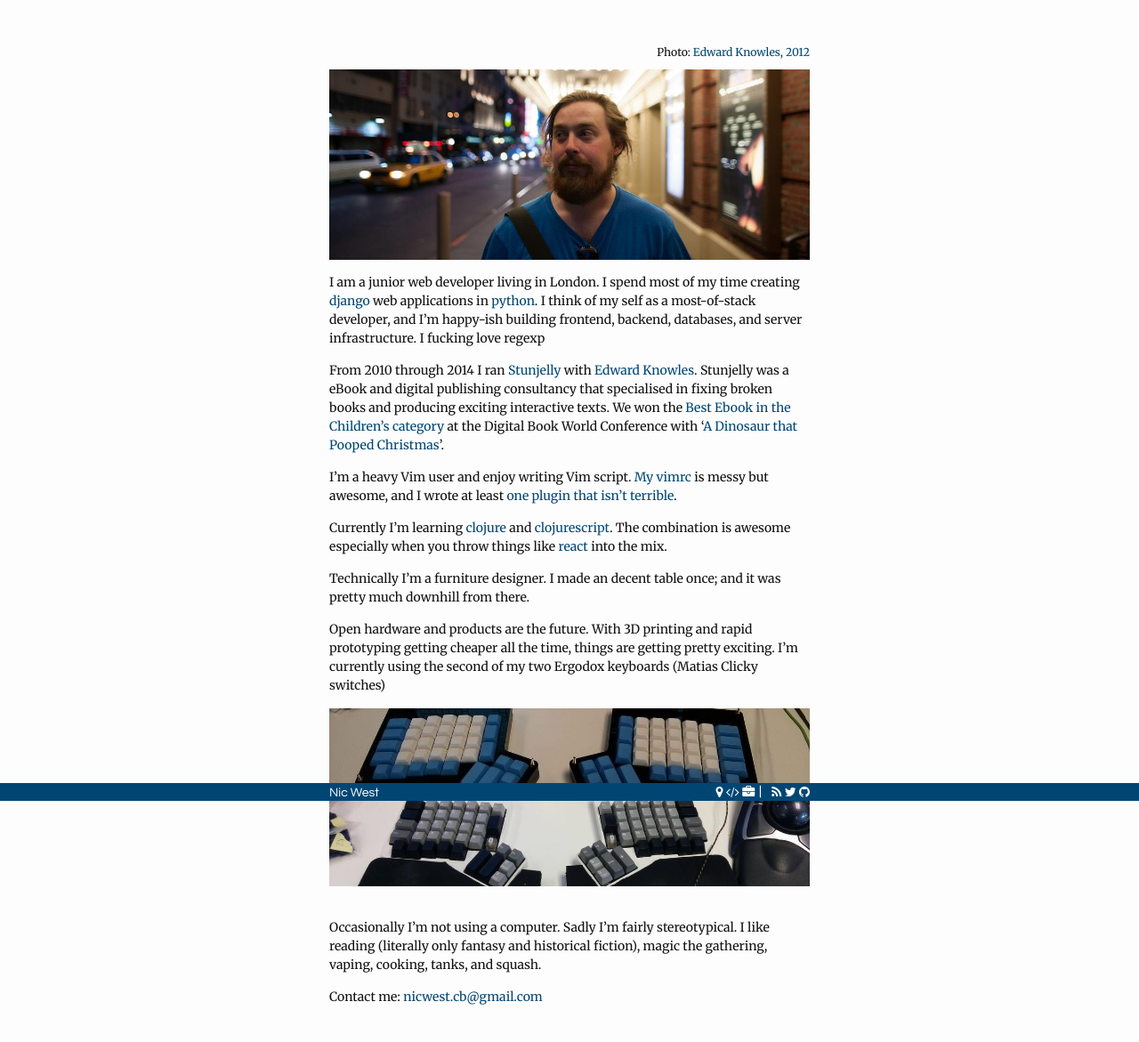
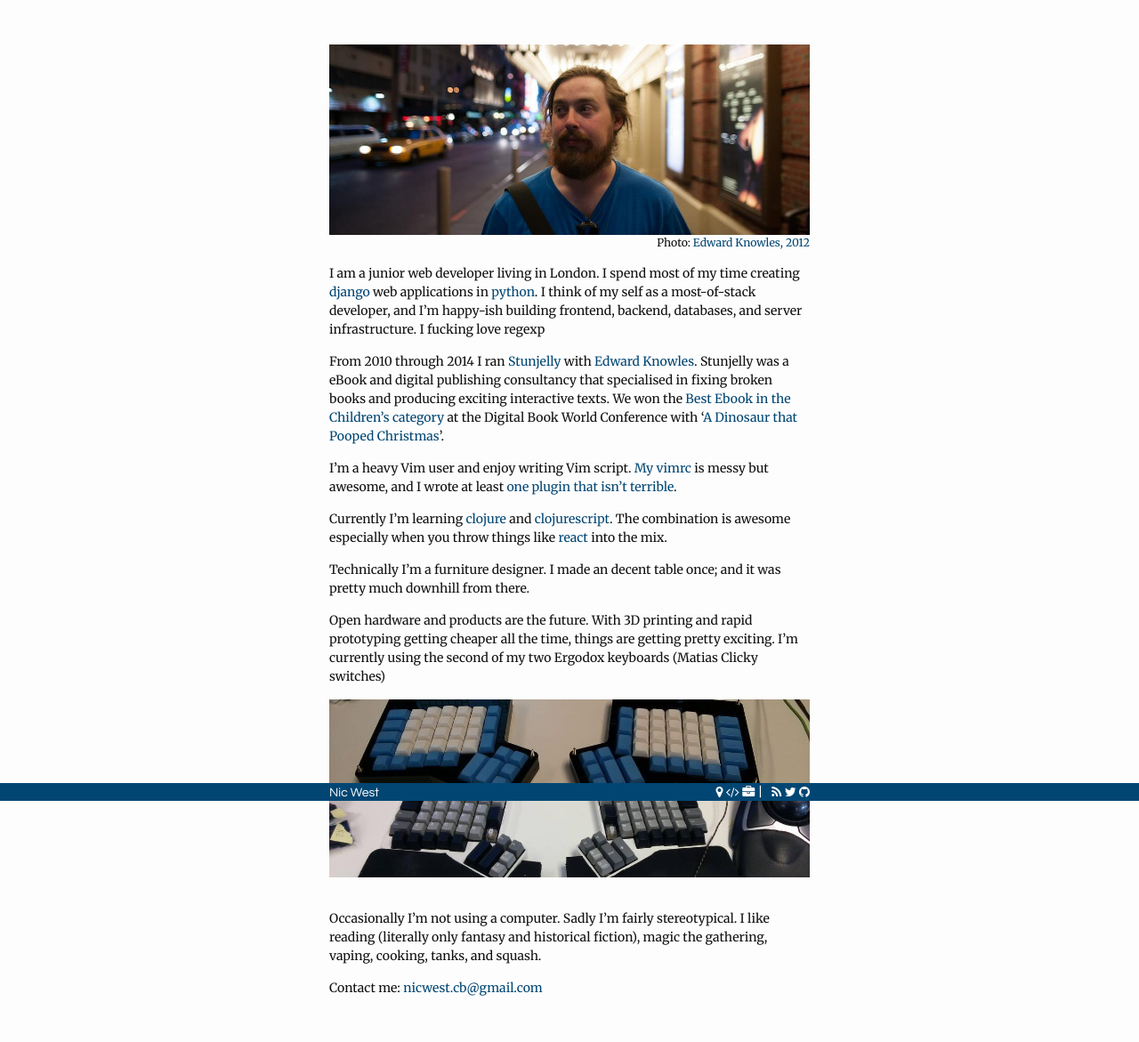
Before and after one commit to nicwest/blog, a Jekyll site: the page built from about/index.md, in a window 1280 px wide. Shown: the whole page at 89% size. Built offline with Jekyll 4.4.1, drawn with Linux system fonts in a browser that asks for light colours.

Commit message:
move attribution to below images

```diff
--- a/_includes/figure.html
+++ b/_includes/figure.html
@@ -1,10 +1,10 @@
 <!--figure tags without plugin: http://stackoverflow.com/questions/19331362/using-an-image-caption-in-markdown-jekyll -->
 
 <figure>
+		<img src="{{ include.src }}" alt="{{ include.caption }}">
   <figcaption> Photo:
     <a href="{{ include.creditlink }}">
       {{ include.credit }}
     </a>
   </figcaption>
-		<img src="{{ include.src }}" alt="{{ include.caption }}">
 </figure>
```
